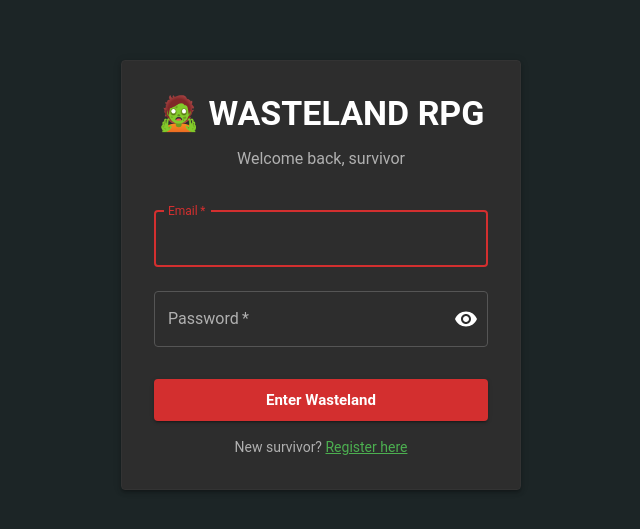
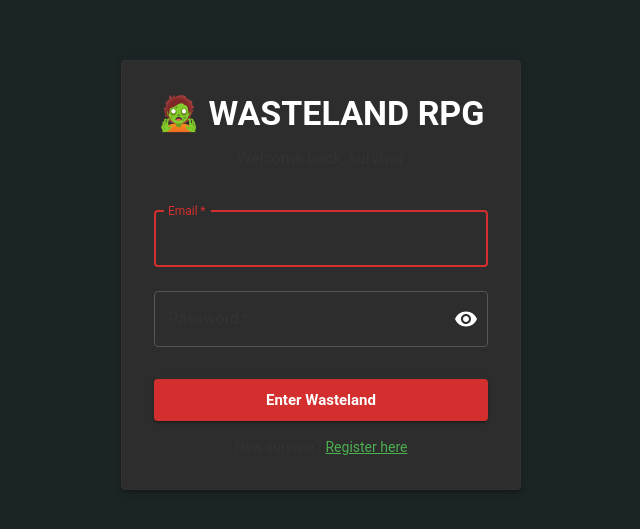
Before and after one commit to Eureka-dot-net/WastelandRPG, a React (Vite) app in the folder Client/: page /login in a window 1280 px wide. Shown: the part 125-654 px from the top of the page, without its empty margins (319-959 px from the left). Built offline with nearby package versions, Linux system fonts and the light colour scheme; no server answers.

Commit message:
Change light grey colors to dark grey in dashboard and text elements
Co-authored-by: Eureka-dot-net <18356379+Eureka-dot-net@users.noreply.github.com>

```diff
--- a/Client/src/app/shared/components/ui/ProgressHeader.tsx
+++ b/Client/src/app/shared/components/ui/ProgressHeader.tsx
@@ -24,8 +24,8 @@ const ProgressHeader: React.FC<ProgressHeaderProps> = ({
   totalValue,
   progressColor = 'secondary',
   emoji,
-  backgroundColor = 'rgba(158, 158, 158, 0.1)',
-  borderColor = 'rgba(158, 158, 158, 0.3)'
+  backgroundColor = 'rgba(40, 40, 40, 0.3)',
+  borderColor = 'rgba(60, 60, 60, 0.5)'
 }) => {
   const theme = useTheme();
   const isMobile = useMediaQuery(theme.breakpoints.down('sm'));
--- a/Client/src/app/themes/wastelandTheme.ts
+++ b/Client/src/app/themes/wastelandTheme.ts
@@ -15,7 +15,7 @@ export const wastelandTheme = createTheme({
     },
     text: {
       primary: '#ffffff',
-      secondary: '#b0b0b0',
+      secondary: '#333333',
     },
     error: {
       main: '#ff5722',
```
